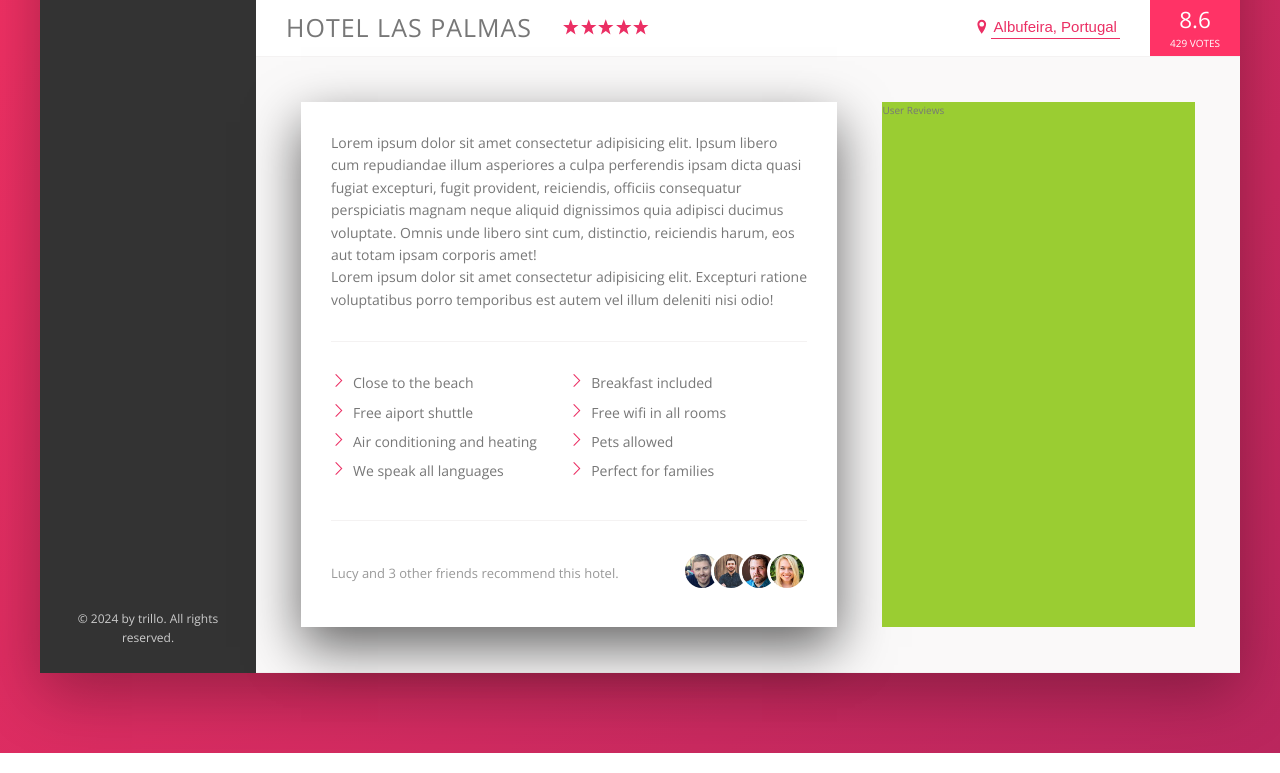
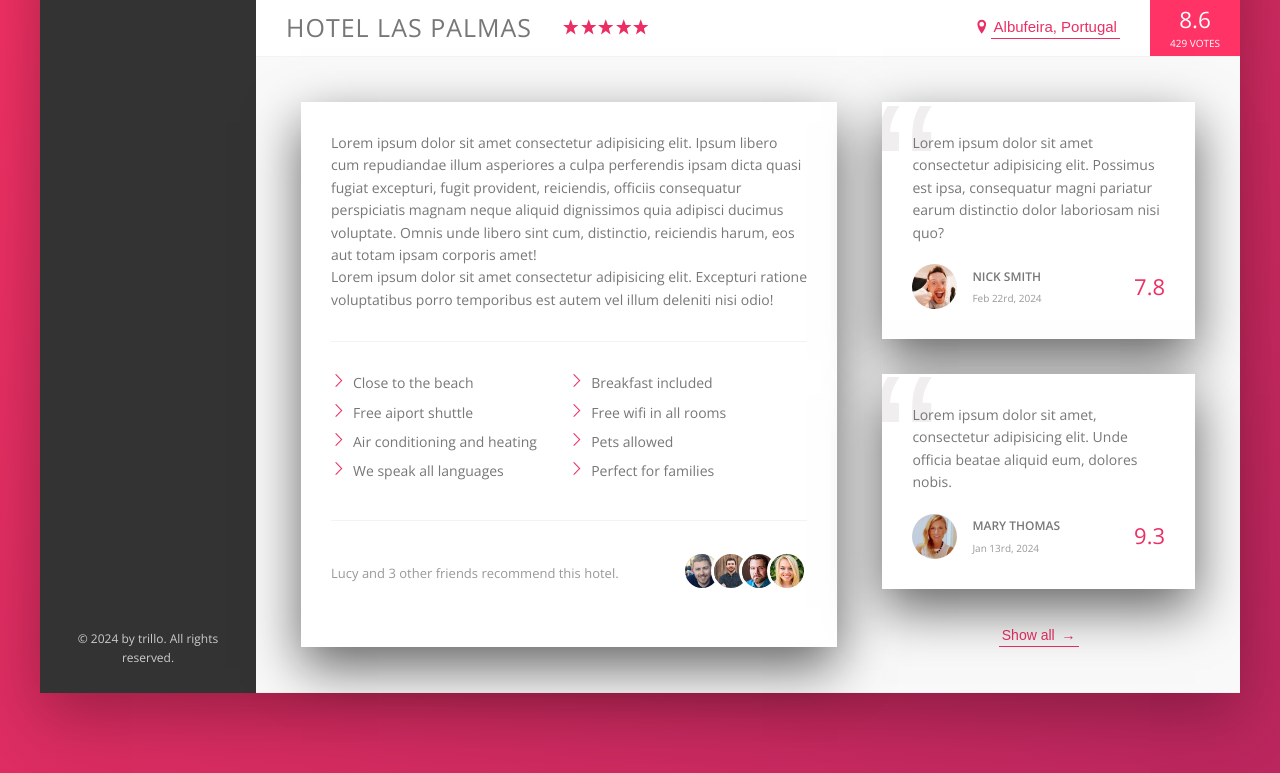
Before and after one commit to OlgaPrikhodko/trillo-flexbox-practice, a website: page index.html in a window 1280 px wide. Shown: the part 538-1311 px from the top of the page. Drawn offline with nearby package versions, Linux system fonts and the light colour scheme.

Commit message:
🌟 add reviews section

```diff
--- a/index.html
+++ b/index.html
@@ -208,7 +208,49 @@
                 </div>
               </div>
             </div>
-            <div class="user-reviews">User Reviews</div>
+
+            <div class="user-reviews">
+              <figure class="review">
+                <blockquote class="review__text">
+                  Lorem ipsum dolor sit amet consectetur adipisicing elit.
+                  Possimus est ipsa, consequatur magni pariatur earum distinctio
+                  dolor laboriosam nisi quo?
+                </blockquote>
+                <figcaption class="review__user">
+                  <img
+                    src="img/user-1.jpg"
+                    alt="User 1"
+                    class="review__photo"
+                  />
+                  <div class="review__user-box">
+                    <p class="review__username">Nick Smith</p>
+                    <p class="review__user-date">Feb 22rd, 2024</p>
+                  </div>
+                  <div class="review__rating">7.8</div>
+                </figcaption>
+              </figure>
+
+              <figure class="review">
+                <blockquote class="review__text">
+                  Lorem ipsum dolor sit amet, consectetur adipisicing elit. Unde
+                  officia beatae aliquid eum, dolores nobis.
+                </blockquote>
+                <figcaption class="review__user">
+                  <img
+                    src="img/user-2.jpg"
+                    alt="User 2"
+                    class="review__photo"
+                  />
+                  <div class="review__user-box">
+                    <p class="review__username">Mary Thomas</p>
+                    <p class="review__user-date">Jan 13rd, 2024</p>
+                  </div>
+                  <div class="review__rating">9.3</div>
+                </figcaption>
+              </figure>
+
+              <button class="btn-inline">Show all <span>&rarr;</span></button>
+            </div>
           </div>
         </main>
       </div>
--- a/sass/_layout.scss
+++ b/sass/_layout.scss
@@ -39,6 +39,7 @@
 }
 
 .detail {
+  font-size: 1.4rem;
   display: flex;
   gap: 4.5rem;
   padding: 4.5rem;
@@ -47,7 +48,6 @@
 }
 
 .description {
-  font-size: 1.4rem;
   background-color: #fff;
   box-shadow: var(--shadow-light);
   padding: 3rem;
@@ -55,6 +55,9 @@
 }
 
 .user-reviews {
-  background-color: yellowgreen;
   flex: 1;
+
+  display: flex;
+  flex-direction: column;
+  align-items: center;
 }
--- a/sass/components/_button-inline.scss
+++ b/sass/components/_button-inline.scss
@@ -11,8 +11,17 @@
   cursor: pointer;
   transition: all 0.2s;
 
+  & span {
+    margin-left: 3px;
+    transition: margin-left 0.2s;
+  }
+
   &:hover {
     color: var(--color-grey-dark-1);
+
+    span {
+      margin-left: 8px;
+    }
   }
 
   &:focus {
--- a/sass/components/_components.scss
+++ b/sass/components/_components.scss
@@ -9,3 +9,4 @@
 @import "list";
 @import "recommend";
 @import "paragraph";
+@import "review";
--- /dev/null
+++ b/sass/components/_review.scss
@@ -0,0 +1,60 @@
+.review {
+  background-color: #fff;
+  box-shadow: var(--shadow-light);
+  padding: 3rem;
+  margin-bottom: 3.5rem;
+  position: relative;
+  overflow: hidden;
+
+  &__text {
+    margin-bottom: 2rem;
+    z-index: 10;
+    position: relative;
+  }
+
+  &__user {
+    display: flex;
+    align-items: center;
+  }
+
+  &__photo {
+    height: 4.5rem;
+    width: 4.5rem;
+    border-radius: 50%;
+    margin-right: 1.5rem;
+  }
+
+  &__user-box {
+    margin-right: auto;
+  }
+
+  &__username {
+    font-size: 1.2rem;
+    font-weight: 600;
+    text-transform: uppercase;
+    margin-bottom: 0.4rem;
+  }
+
+  &__user-date {
+    font-size: 1rem;
+    color: var(--color-grey-dark-3);
+  }
+
+  &__rating {
+    font-size: 2.2rem;
+    color: var(--color-primary);
+    font-weight: 300;
+  }
+
+  &::before {
+    content: "\201C";
+    position: absolute;
+    top: -2.75rem;
+    left: -1rem;
+    line-height: 1;
+    font-size: 20rem;
+    color: var(--color-grey-light-3);
+    font-family: sans-serif;
+    z-index: 1;
+  }
+}
```
Also changed, not shown: css/style.css.
